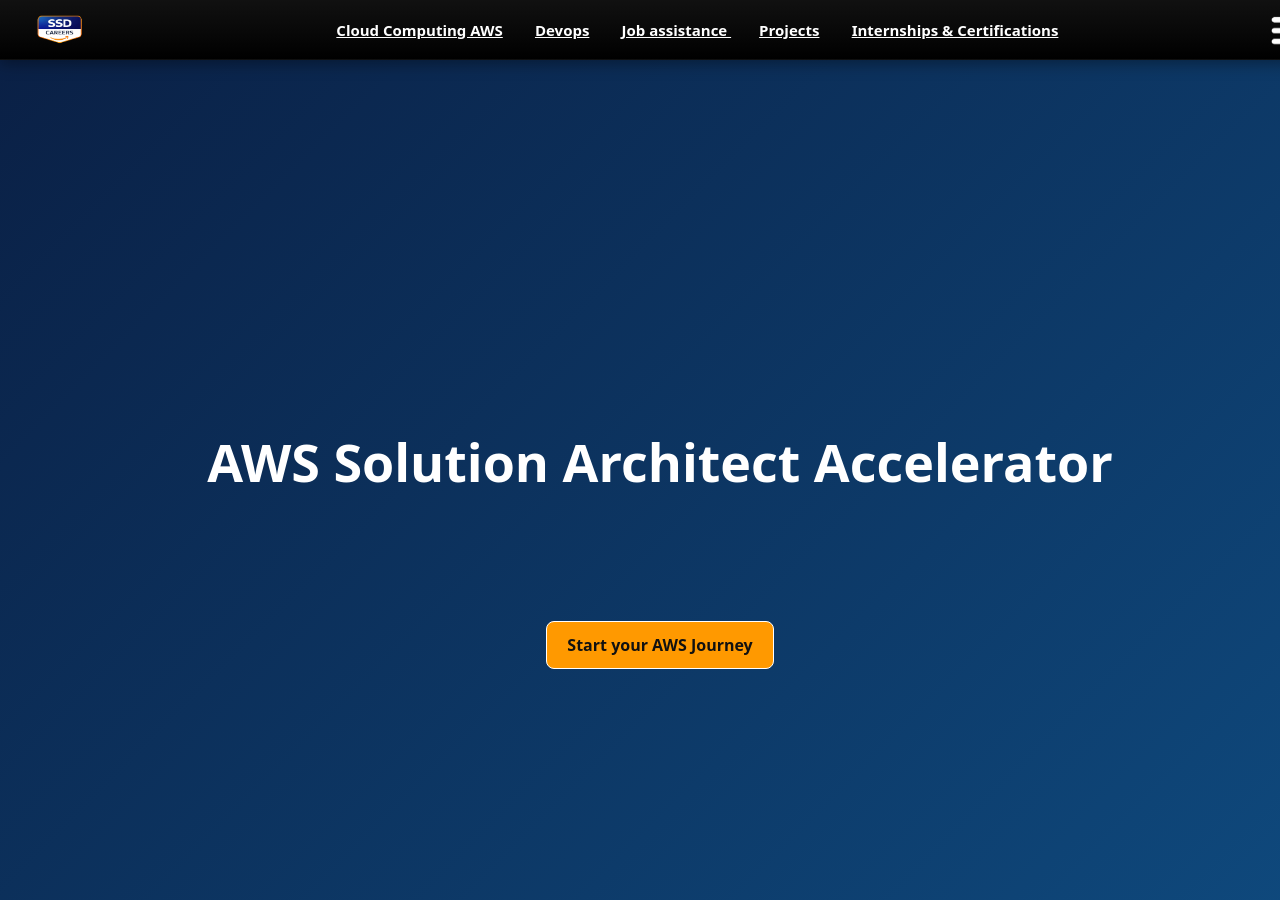
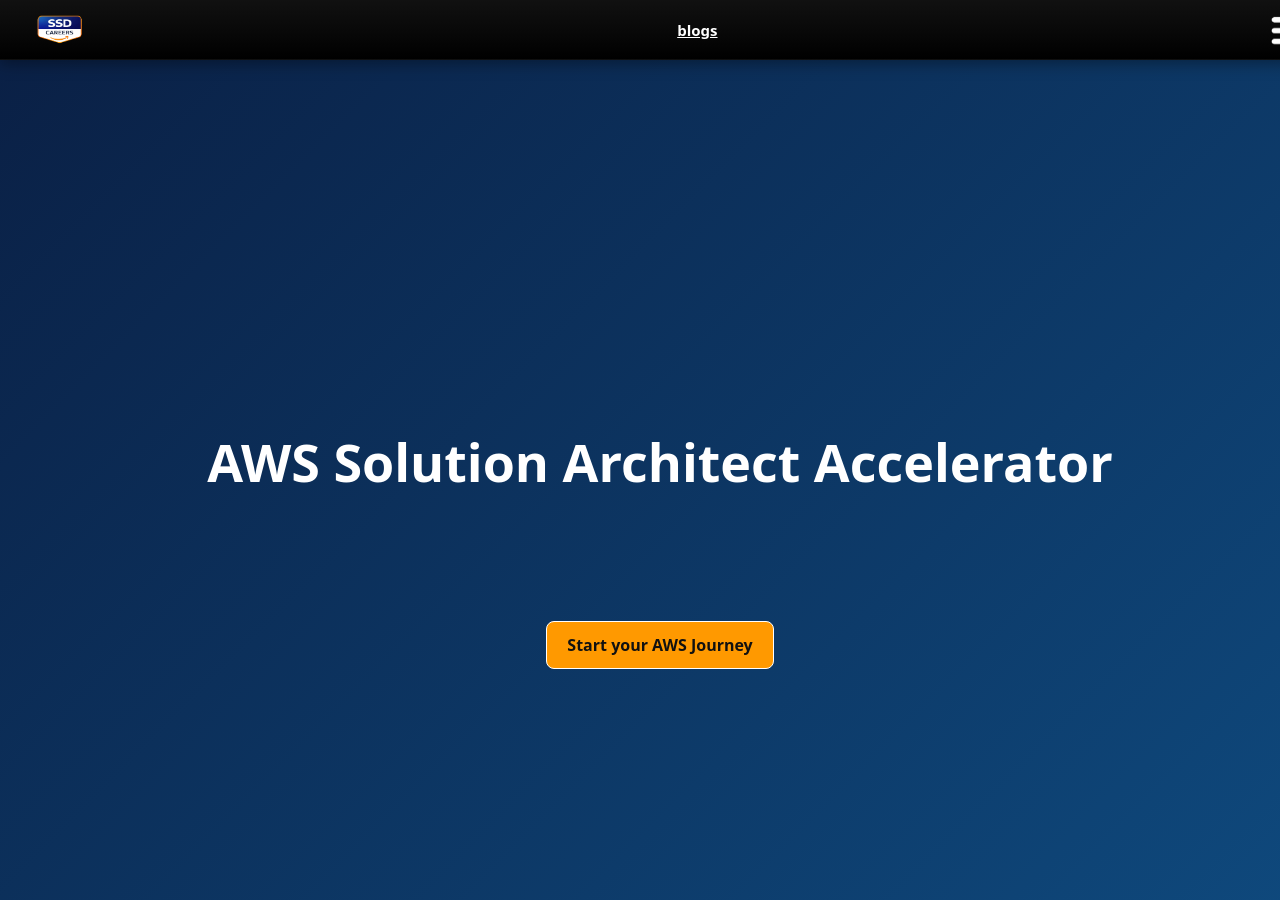
Before and after one commit to RamDhamdar2313/knowledge-base, a Jekyll site: the page built from index.md, in a window 1280 px wide and 900 px high. Built offline with Jekyll 4.4.1, drawn with Linux system fonts in a browser that asks for light colours.

Commit message:
Error 1we

```diff
--- a/_includes/navbar.html
+++ b/_includes/navbar.html
@@ -4,11 +4,7 @@
     <img src="assets/images/icon.png" alt="Logo"></a>
   </div>
   <nav class="ribbon-right">
-    <a href="Cloud-Computing.html">Cloud Computing AWS</a>
-    <a href="Devops.html">Devops</a>
-    <a href="Job-assistance.html">Job assistance </a>
-    <a href="Projects.html">Projects</a>
-    <a href="Internships.html">Internships & Certifications</a>
+    <a href="{{ site.baseurl }}/blogs/">blogs</a>
   </nav>
   <button id="menuBtn" aria-label="Open menu"><img src="assets/images/menu-icon.png" alt="Menu"> </button>
   <div id="overlay"></div>
--- a/assets/css/style.css
+++ b/assets/css/style.css
@@ -90,6 +90,7 @@ body.menu-open {
   margin: auto;
   padding: 2rem;
 }
+
 .top-ribbon{
   position:fixed;
   top:0;
```
